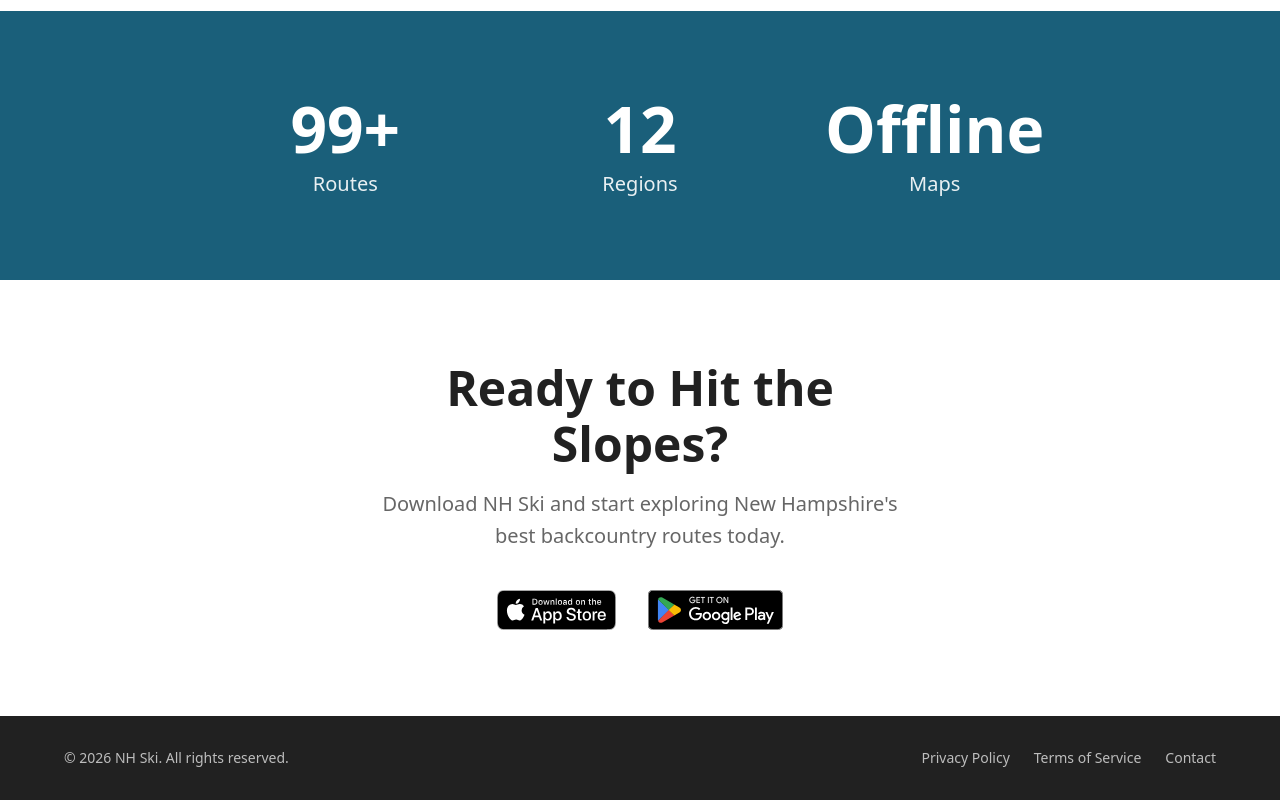
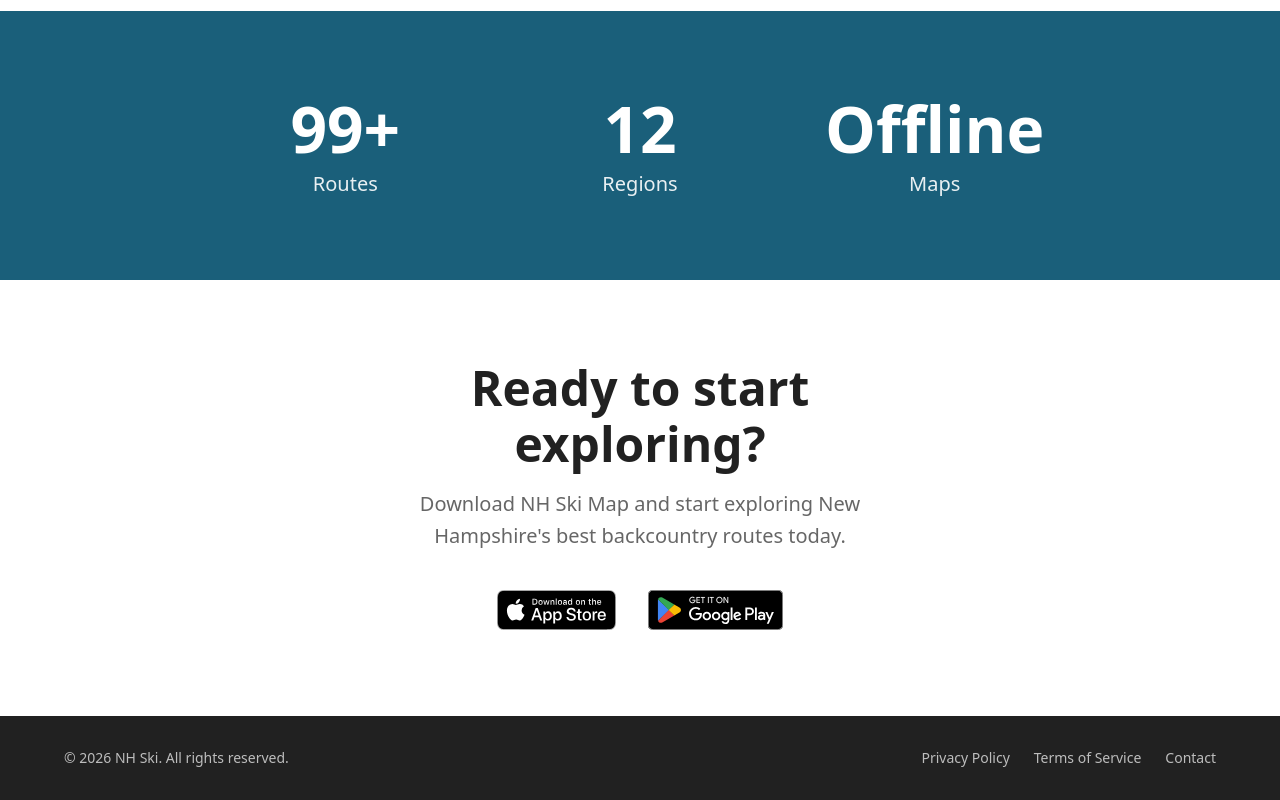
Before and after one commit to cjlaflamme1/nh-ski-web, a React (Vite) app: page / in a window 1280 px wide. Shown: the part 1871-2671 px from the top of the page. Built offline with nearby package versions, Linux system fonts and the light colour scheme.

Commit message:
content changes

```diff
--- a/src/components/CallToAction.tsx
+++ b/src/components/CallToAction.tsx
@@ -11,14 +11,14 @@ export default function CallToAction() {
     <Box sx={{ py: { xs: 8, md: 10 }, textAlign: "center" }}>
       <Container maxWidth="sm">
         <Typography variant="h3" component="h2" sx={{ mb: 2 }}>
-          Ready to Hit the Slopes?
+          Ready to start exploring?
         </Typography>
         <Typography
           variant="h6"
           color="text.secondary"
           sx={{ mb: 4, fontWeight: 400 }}
         >
-          Download NH Ski and start exploring New Hampshire's best backcountry
+          Download NH Ski Map and start exploring New Hampshire's best backcountry
           routes today.
         </Typography>
         <Stack
```
